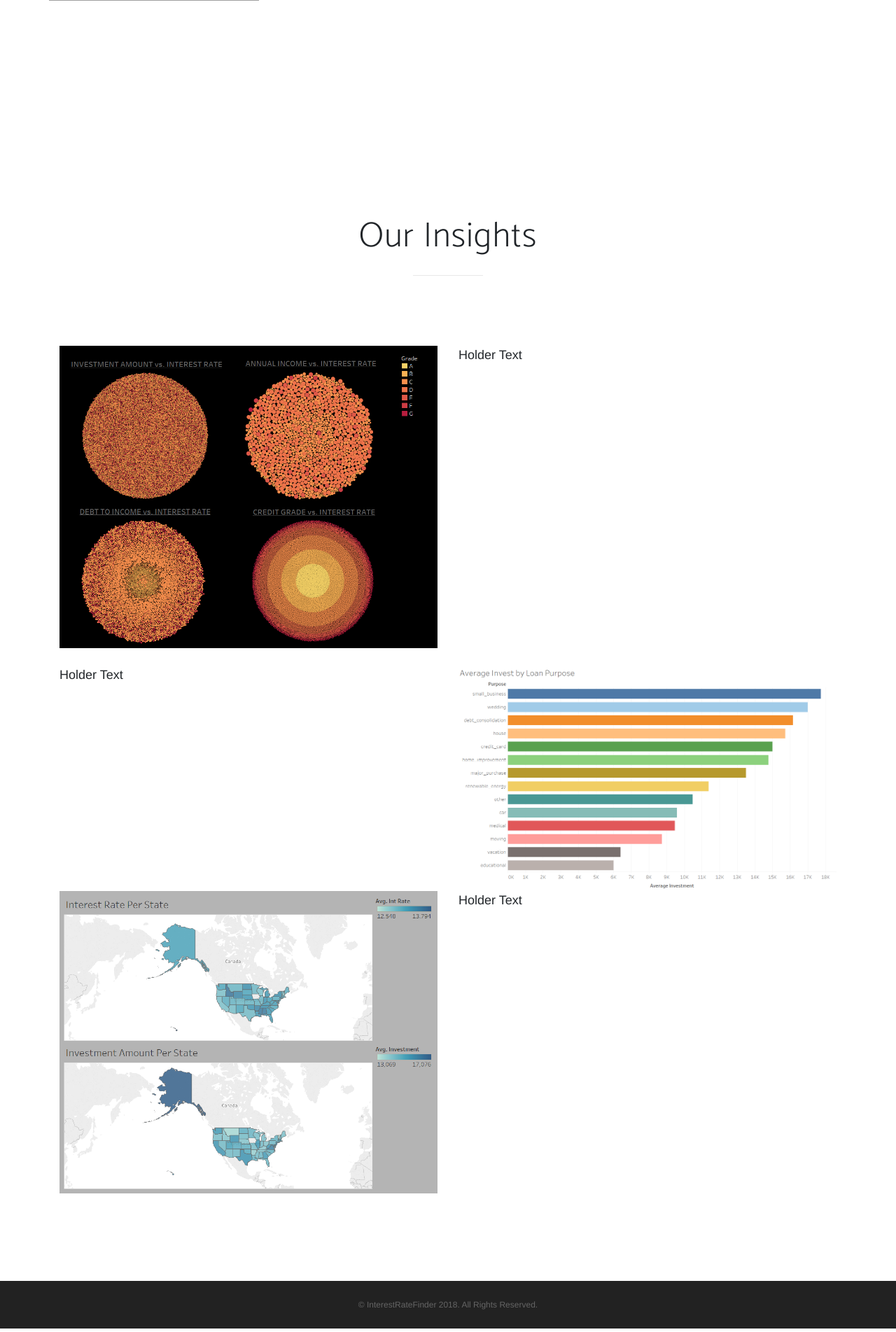
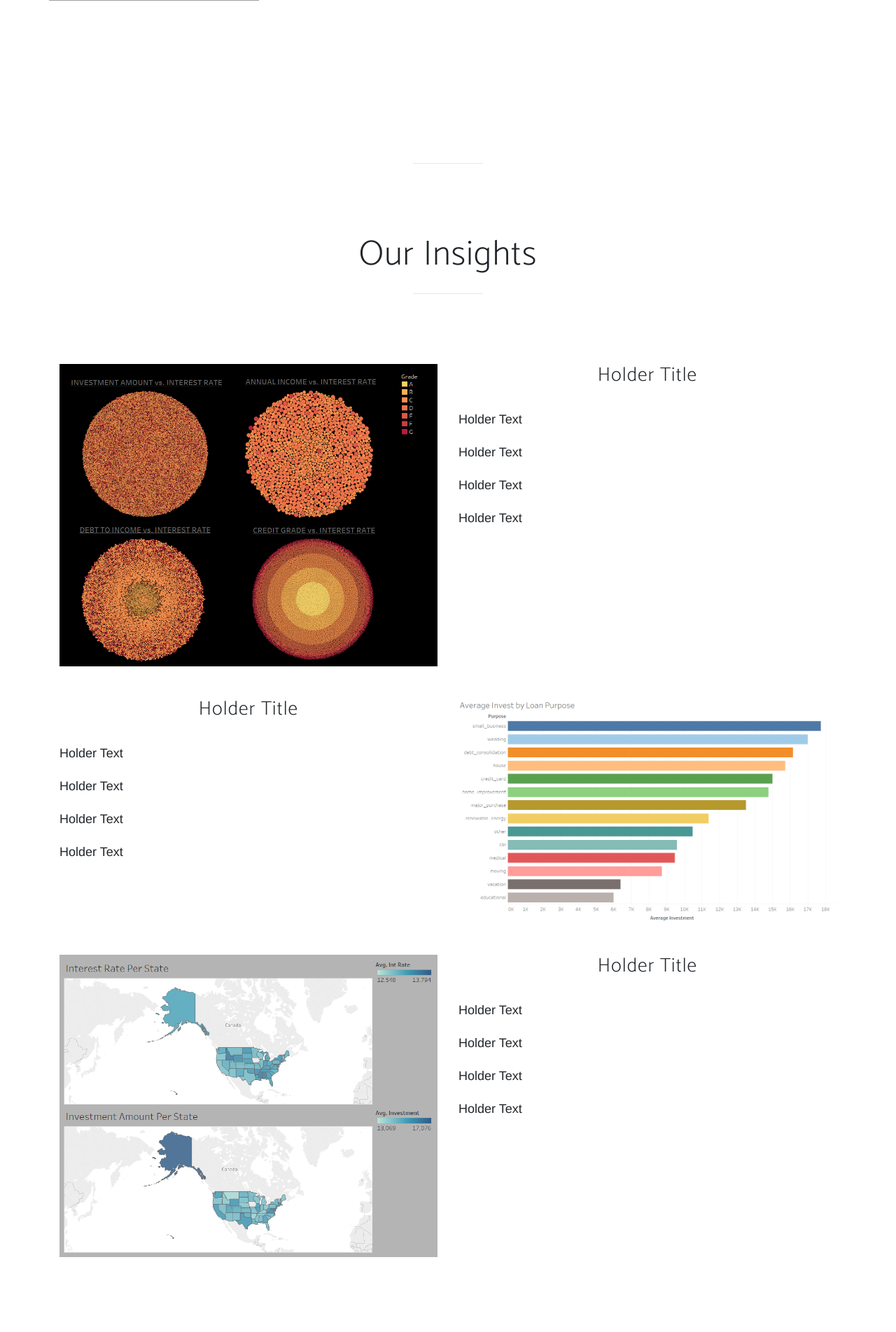
Before and after one commit to KKopacz1/InterestRateFinder, a Flask app: page / in a window 1280 px wide. Shown: the part 2011-3914 px from the top of the page at 70% size. Run offline with Flask 2, Linux system fonts and the light colour scheme; some libraries are stand-ins or nearby versions; some web fonts are replaced; grey boxes are pictures that could not be loaded.

Commit message:
Visual Spacing

```diff
--- a/static/css/main.css
+++ b/static/css/main.css
@@ -14,5 +14,10 @@ hr{
 }
 
 .under{
+	margin-bottom: 45px;
+}
+
+.c_txt_m_under {
+	text-align: center;
 	margin-bottom: 25px;
 }
--- a/static/js/chart.js
+++ b/static/js/chart.js
@@ -6,16 +6,16 @@ function drawChart() {
   var data = google.visualization.arrayToDataTable([
     ['Label', 'Value'],
     /* Add the Script value here - Might need a new route on app.py */
-    ['Rate', 37],
+    ['Rate', 32.124000000001],
   ]);
 
   var options = {
     width: 600, height: 540,
-    redFrom: 27, redTo: 50,
-    yellowFrom:13, yellowTo: 27,
-    greenFrom: 0, greenTo: 13,
-    min: 0, max: 50,
-    minorTicks: 0, majorTicks: 4
+    redFrom: 25, redTo: 50,
+    yellowFrom:12, yellowTo: 25,
+    greenFrom: 0, greenTo: 12,
+    min: 0, max: 40,
+    minorTicks: 0, majorTicks: 3
   };
 
   var chart = new google.visualization.Gauge(document.getElementById('chart_div'));
--- a/templates/index.html
+++ b/templates/index.html
@@ -242,6 +242,8 @@
       </div>
     </section>
 
+    <hr>
+
     <section class="features" id="features">
       <div class="container">
         <div class="section-heading text-center">
@@ -249,29 +251,50 @@
           <hr>
         </div>
 
-        <div class = "row">
-          <div class = "col-md-6 under">
-            <img src="/static/img/Interest_Rate.png" class = "InsightImg">
+        <div class = "row under">
+          <div class = "col-md-6">
+            <a href = "/static/img/Interest_Rate.png" target = "_blank">
+              <img src="/static/img/Interest_Rate.png" class = "InsightImg">
+            </a>
           </div>
           <div class = "col-md-6">
+            <span class = "c_txt_m_under"><strong><h3>Holder Title</h3></strong></span>
+            <br>
+            <p>Holder Text</p>
+            <p>Holder Text</p>
+            <p>Holder Text</p>
             <p>Holder Text</p>
           </div>
         </div>
 
-        <div class = "row">
-          <div class = "col-md-6 under">
+        <div class = "row under">
+          <div class = "col-md-6">
+            <span class = "c_txt_m_under"><strong><h3>Holder Title</h3></strong></span>
+            <br>
+            <p>Holder Text</p>
+            <p>Holder Text</p>
+            <p>Holder Text</p>
             <p>Holder Text</p>
           </div>
           <div class = "col-md-6">
-            <img src="/static/img/Avg_Invest.png" class = "InsightImg">
+            <a href = "/static/img/Avg_Invest.png" target = "_blank">
+              <img src="/static/img/Avg_Invest.png" class = "InsightImg">
+            </a>
           </div>
         </div>
 
-        <div class = "row">
-          <div class = "col-md-6 under">
-            <img src="/static/img/State.png" class = "InsightImg">
+        <div class = "row under">
+          <div class = "col-md-6">
+            <a href = "/static/img/State.png" target = "_blank">
+              <img src="/static/img/State.png" class = "InsightImg">
+            </a>
           </div>
           <div class = "col-md-6">
+            <span class = "c_txt_m_under"><strong><h3>Holder Title</h3></strong></span>
+            <br>
+            <p>Holder Text</p>
+            <p>Holder Text</p>
+            <p>Holder Text</p>
             <p>Holder Text</p>
           </div>
         </div>
```
